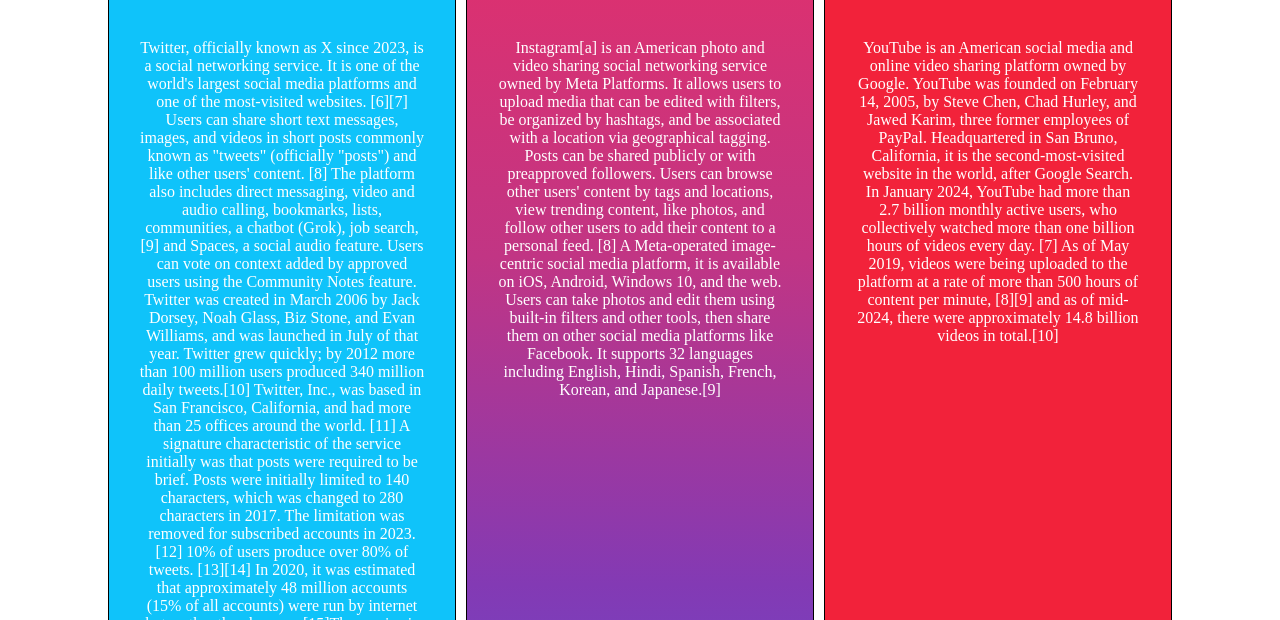
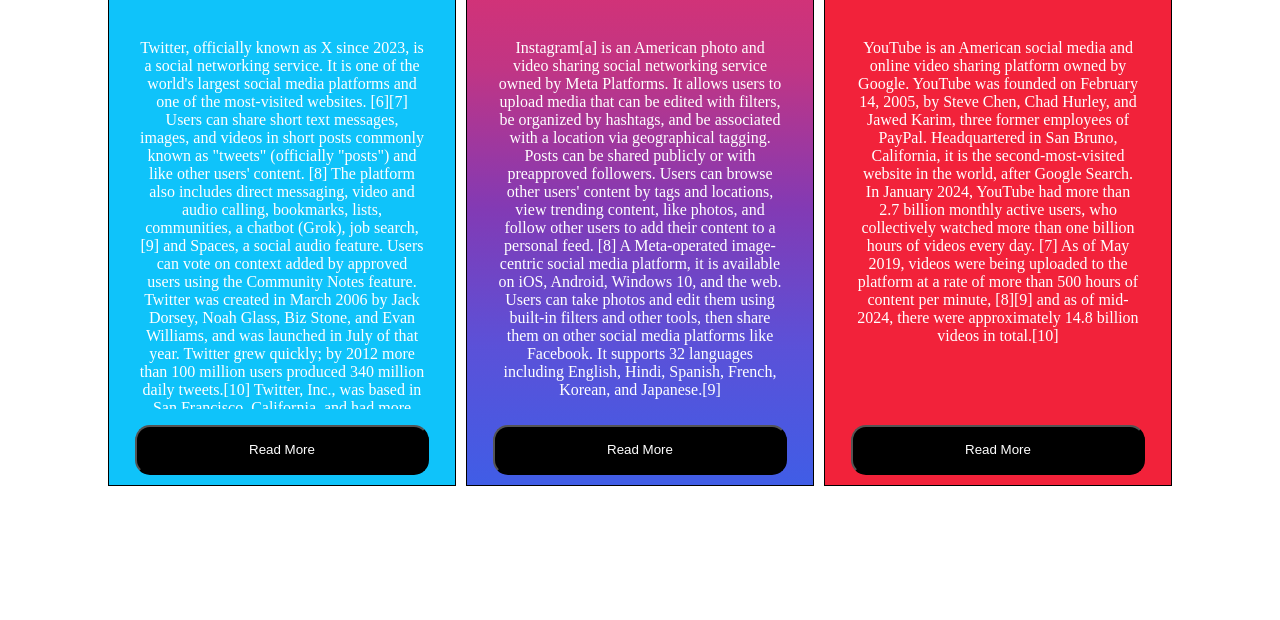
Before and after one commit to DiimsFH/form, a plain HTML site: page grid.html in a window 1280 px wide. Shown: the part 180-800 px from the top of the page. Drawn offline with Linux system fonts and the light colour scheme.

Commit message:
Update grid.html

```diff
--- a/grid.html
+++ b/grid.html
@@ -3,7 +3,7 @@
   <html lang="en">
   	<head>
   		<title>GRID VIEW</title>
-		<meta charset = "UTS-8"/>
+ 		<meta charset = "UTF-8"/>
   		<meta name = "author" content="width=device-width, initiale-scale=1.8"/>
  		<meta author="DIMAS FACRHOI HUSAINI"/>
  	</head>
@@ -28,7 +28,7 @@
  			text-align:center;
  			color:white;
  			background-color: #0fc3fa;
-			height:200%;
+
  			}
  		.instagram
  			{
@@ -57,14 +57,15 @@
  			background-color:black;
  			color:white;
  			width:90%;
-			height:7%;
+ 			height:50px;
  			}
  		p
  			{
  			padding:20px;
-			height:200%;
+ 			height:350px;
 			overflow:scroll;
  			overflow-x:hidden;
+
 
  			}
  	</style>
```
Lines whose indentation alone changed are shown as unchanged.
